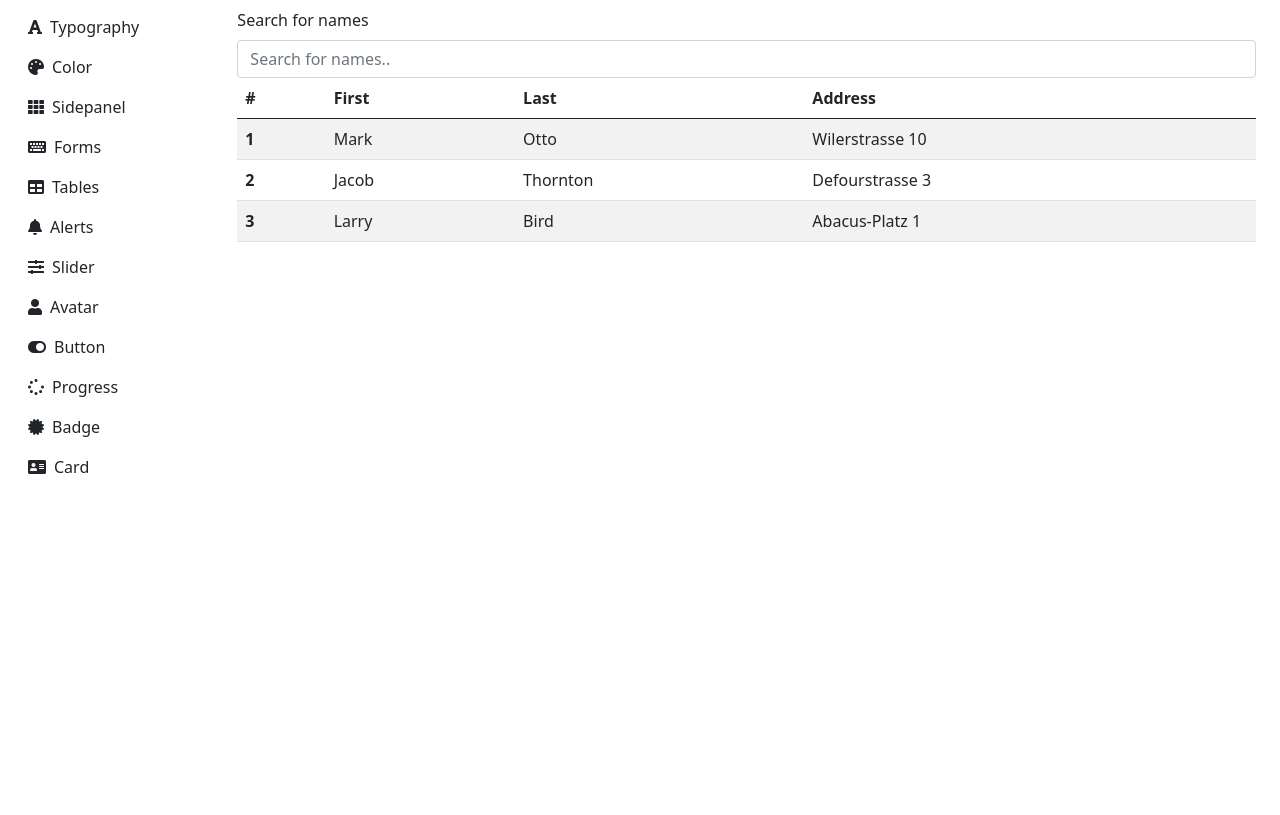
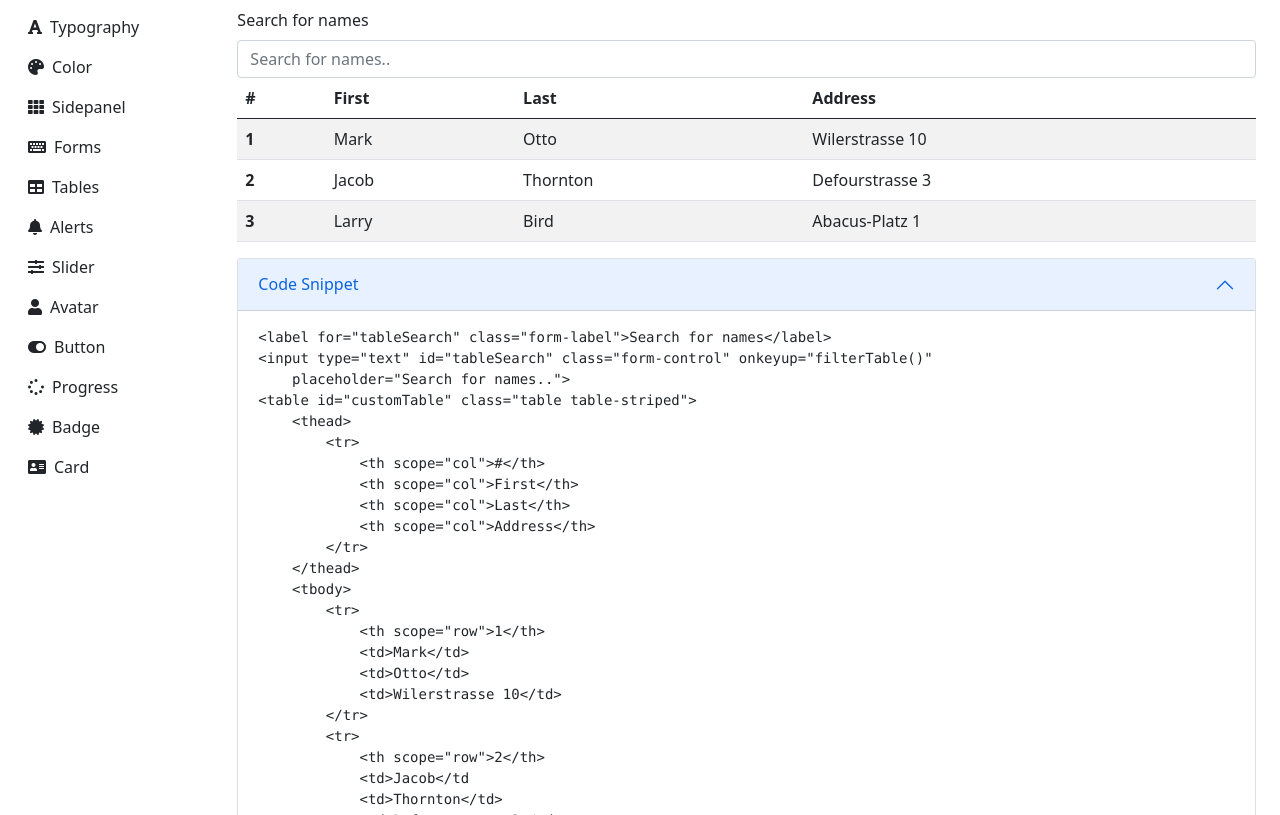
Before and after one commit to faesslerm/a11y-dashboard, a website: page docs/table.html in a window 1280 px wide. Shown: the part 137-952 px from the top of the page. Before the commit the page ends 800 px from the top, so only its background shows below. Drawn offline with nearby package versions, Linux system fonts and the light colour scheme.

Commit message:
feat: add code snippet to table.html

```diff
--- a/docs/table.html
+++ b/docs/table.html
@@ -70,6 +70,57 @@
                         </tr>
                     </tbody>
                 </table>
+
+                <div class="accordion" id="codeSnippet">
+                    <div class="accordion-item">
+                        <h2 class="accordion-header" id="headingOne">
+                            <button class="accordion-button" type="button" data-bs-toggle="collapse"
+                                data-bs-target="#collapseOne" aria-expanded="true" aria-controls="collapseOne">
+                                Code Snippet
+                            </button>
+                        </h2>
+                        <div id="collapseOne" class="accordion-collapse collapse show" aria-labelledby="headingOne"
+                            data-bs-parent="#codeSnippet">
+                            <div class="accordion-body">
+                                <pre>
+&lt;label for="tableSearch" class="form-label"&gt;Search for names&lt;/label&gt;
+&lt;input type="text" id="tableSearch" class="form-control" onkeyup="filterTable()"
+    placeholder="Search for names.."&gt;
+&lt;table id="customTable" class="table table-striped"&gt;
+    &lt;thead&gt;
+        &lt;tr&gt;
+            &lt;th scope="col"&gt;#&lt;/th&gt;
+            &lt;th scope="col"&gt;First&lt;/th&gt;
+            &lt;th scope="col"&gt;Last&lt;/th&gt;
+            &lt;th scope="col"&gt;Address&lt;/th&gt;
+        &lt;/tr&gt;
+    &lt;/thead&gt;
+    &lt;tbody&gt;
+        &lt;tr&gt;
+            &lt;th scope="row">1&lt;/th&gt;
+            &lt;td&gt;Mark&lt;/td&gt;
+            &lt;td&gt;Otto&lt;/td&gt;
+            &lt;td&gt;Wilerstrasse 10&lt;/td&gt;
+        &lt;/tr&gt;
+        &lt;tr&gt;
+            &lt;th scope="row">2&lt;/th&gt;
+            &lt;td&gt;Jacob&lt;/td
+            &lt;td&gt;Thornton&lt;/td&gt;
+            &lt;td&gt;Defourstrasse 3&lt;/td&gt;
+        &lt;/tr&gt;
+        &lt;tr&gt;
+            &lt;th scope="row">3&lt;/th&gt;
+            &lt;td&gt;Larry&lt;/td&gt;
+            &lt;td&gt;Bird&lt;/td&gt;
+            &lt;td&gt;Abacus-Platz 1&lt;/td&gt;
+        &lt;/tr&gt;
+    &lt;/tbody&gt;
+&lt;/table&gt;
+                                </pre>
+                            </div>
+                        </div>
+                    </div>
+                </div>
             </main>
             <!-- Content End -->
         </div>
```
